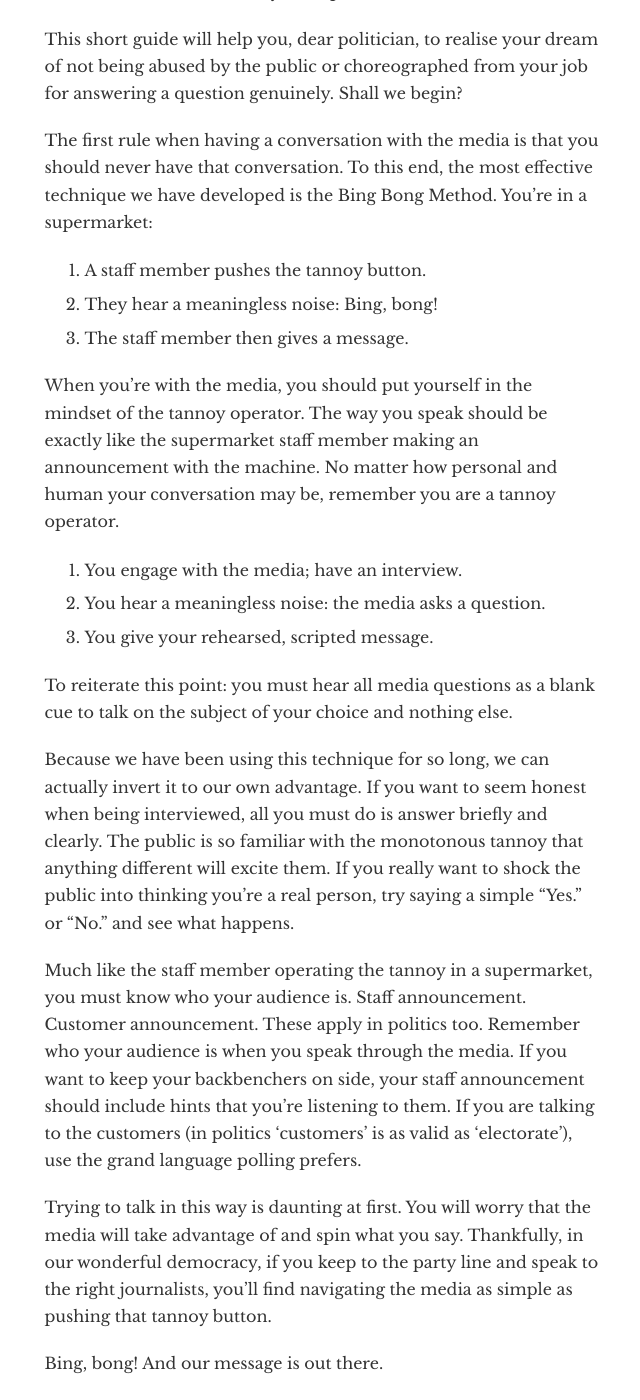
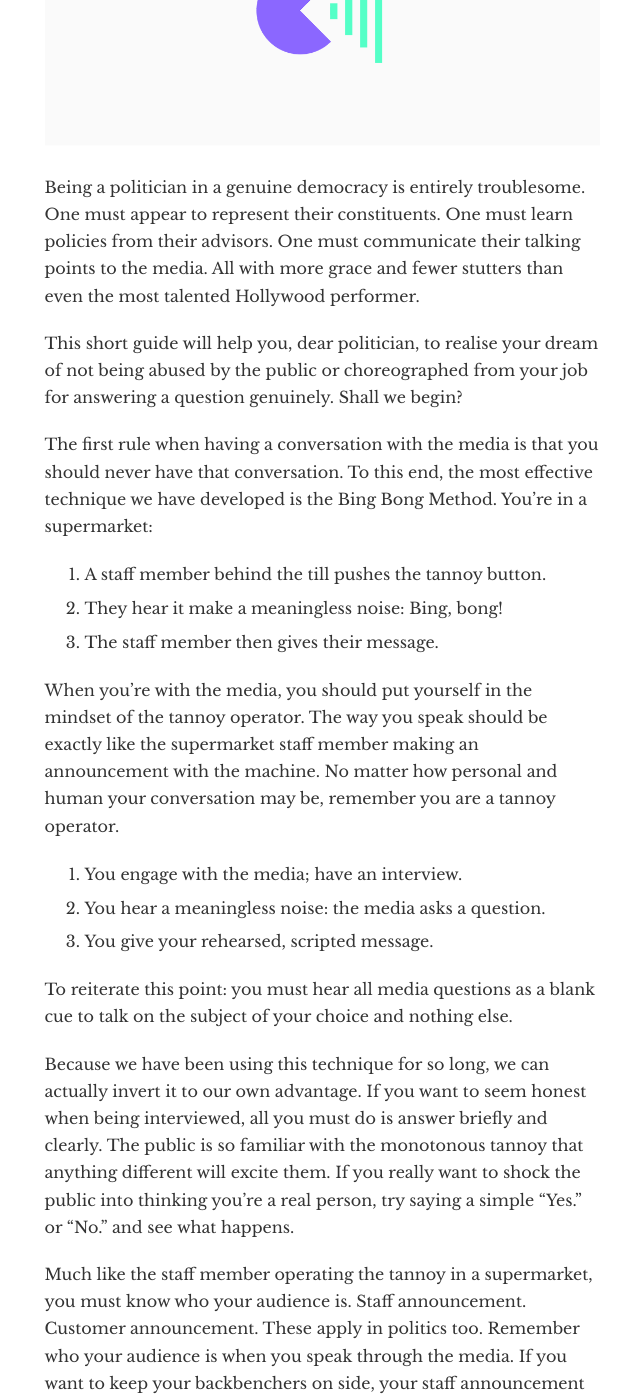
Before and after one commit to gmph/gmph.github.io, a Jekyll site: the page built from _posts/2015-01-02-the-bing-bong-method.md, in a window 1280 px wide and 1400 px high, scrolled down 303 px. Shown: the whole window, without its empty margins (318-958 px from the left). Built offline with Jekyll 4.4.1, drawn with Linux system fonts in a browser that asks for light colours; nearby versions of some CDN libraries; comment, search, counter and statistics services are not loaded; some of the changed text lies outside the part shown.

Commit message:
Bing Bong changes and image added

```diff
--- a/_posts/2015-01-02-the-bing-bong-method.md
+++ b/_posts/2015-01-02-the-bing-bong-method.md
@@ -7,9 +7,11 @@
 published: true
 private: true
 format: markdown
-permalink: /the-bing-bong-method
-version: 0.2
+permalink: /bing-bong
+version: 0.3
 ---
+
+![The Bing Bong Method]({{ site.url }}/res/posts/bingbong.png)
 
 Being a politician in a genuine democracy is entirely troublesome. One must appear to represent their constituents. One must learn policies from their advisors. One must communicate their talking points to the media. All with more grace and fewer stutters than even the most talented Hollywood performer.
 
@@ -17,9 +19,9 @@
 
 The first rule when having a conversation with the media is that you should never have that conversation. To this end, the most effective technique we have developed is the Bing Bong Method. You're in a supermarket:
 
-1. A staff member pushes the tannoy button.
-2. They hear a meaningless noise: Bing, bong!
-3. The staff member then gives a message.
+1. A staff member behind the till pushes the tannoy button.
+2. They hear it make a meaningless noise: Bing, bong!
+3. The staff member then gives their message.
 
 When you're with the media, you should put yourself in the mindset of the tannoy operator. The way you speak should be exactly like the supermarket staff member making an announcement with the machine. No matter how personal and human your conversation may be, remember you are a tannoy operator.
 
```
Also changed, not shown: res/posts/bingbong.png (added).
